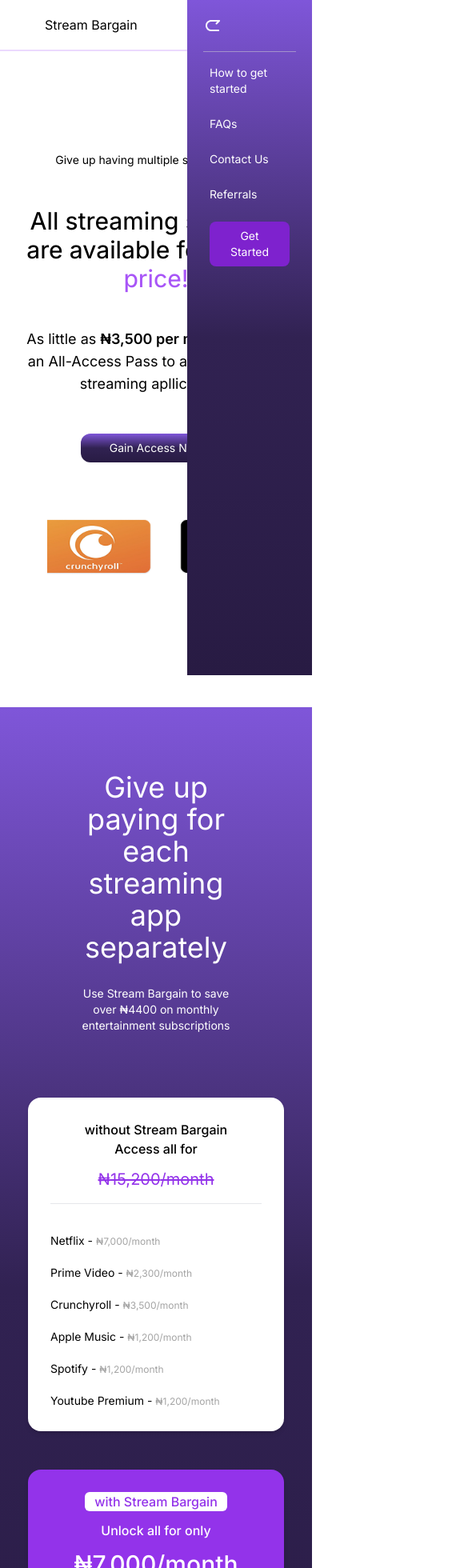
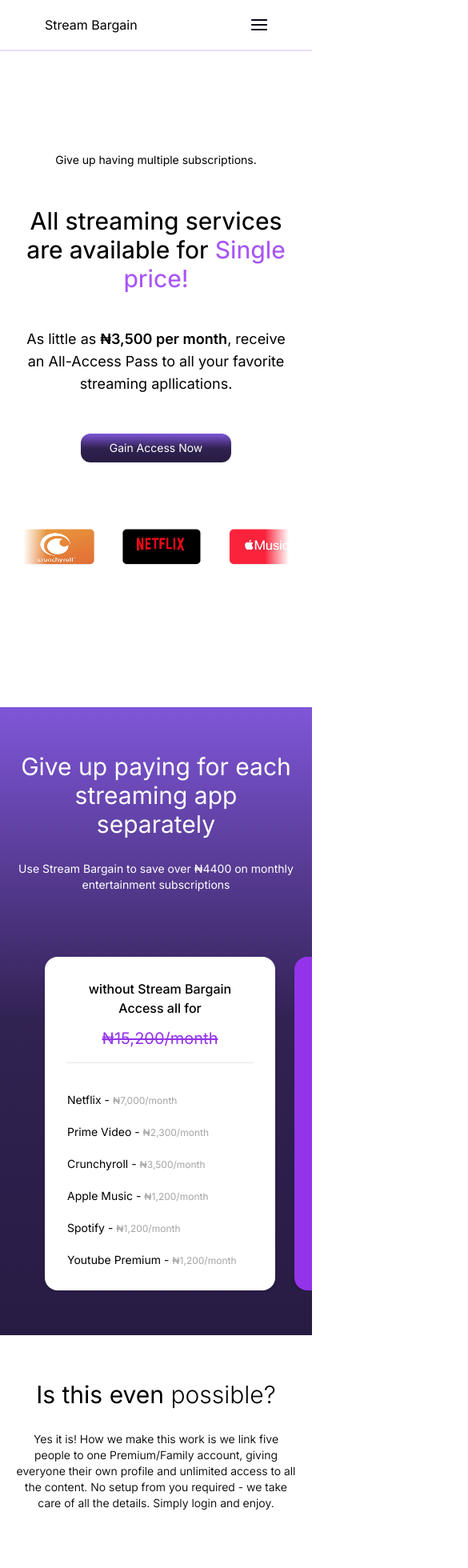
Before and after one commit to Promzy004/Bargain-project, a React (Vite) app: page / in a window 390 px wide. Shown: the top 1960 px of the page at 80% size, 585 px wide, since content can reach past the window. Built offline with nearby package versions, Linux system fonts and the light colour scheme.

Commit message:
paying cards adjusted for mobile view

```diff
--- a/src/components/cards/paycards.jsx
+++ b/src/components/cards/paycards.jsx
@@ -37,7 +37,7 @@
     ]
 
     return(
-        <div className="bg-white h-[417px] shadow-md rounded-2xl p-7 w-80 flex flex-col gap-4">
+        <div className="bg-white h-[417px] shadow-md rounded-2xl p-7 md:w-80 w-72 flex flex-col gap-4">
             <div className="w-full flex flex-col justify-center text-center gap-3 px-6">
                 <div>
                     <p className="font-medium">without Stream Bargain</p>
@@ -62,7 +62,7 @@
 export function SecondCard() {
 
     return(
-        <div className="bg-purple-600 h-[417px] shadow-md rounded-2xl p-7 w-80 flex flex-col gap-4">
+        <div className="bg-purple-600 h-[417px] shadow-md rounded-2xl p-7 md:w-80 w-72 flex flex-col gap-4">
             <div className="w-full flex flex-col justify-center text-center gap-3 px-6 text-white">
                 <div className="flex flex-col gap-3 items-center justify-center">
                     <p className="font-medium bg-white text-purple-600 rounded-md px-3">with Stream Bargain</p>
--- a/src/components/header.jsx
+++ b/src/components/header.jsx
@@ -2,13 +2,12 @@
 import { Link } from "react-router-dom";
 import ham_menu from '../assets/images/ham-menu.png'
 import ham_cacel from "../assets/images/close-ham-menu.png"
-import { motion } from "framer-motion";
+import { AnimatePresence, motion } from "framer-motion";
 
 const Header = () => {
 
     const [border, setborder] = useState(false);
     const [nav, setNav] = useState(false)
-    console.log(nav)
 
     useEffect(() => {
 
@@ -19,16 +18,18 @@
                 setborder(false);
             }
         }
-
         window.addEventListener('scroll', handleScroll)
 
-        return () => window.removeEventListener('scroll', handleScroll)
+
+        return () => {
+            window.removeEventListener('scroll', handleScroll)
+        }
     },)
 
     return (
         <header className={border ? 'header shadow-md z-50': 'header'}>
             <Link to=''>Stream Bargain</Link>
-            <nav className={`nav-style ${nav ? 'hidden' : 'flex'}`}>
+                <nav className='nav-desktop'>
                     <button className="md:hidden w-full py-5 border-b-[1px] border-neutral-300/50">
                         <img src={ham_cacel} alt="" className="active:bg-purple-300" onClick={() => setNav(!nav)} />
                     </button>
@@ -40,7 +41,28 @@
                         <button className="px-4 py-2 rounded-lg bg-purple-700 hover:bg-purple-500 text-white duration-500 w-full">Get Started</button>
                     </Link>
                 </nav>
-            <button className="md:hidden active:bg-neutral-200" onClick={() => setNav(!nav)}>
+                <AnimatePresence>
+                    {nav && (
+                            <motion.nav
+                                    initial={{ x: "100vw", opacity: 0 }}
+                                    animate={{ x: 0, opacity: 1 }}
+                                    exit={{ x: "100vw", opacity: 0 }}
+                                    transition={{ duration: 0.5, ease: "easeOut" }}
+                                className={`nav-mobile`}>
+                                <button className="md:hidden w-full py-5 border-b-[1px] border-neutral-300/50">
+                                    <img src={ham_cacel} alt="" className="active:bg-purple-300" onClick={() => setNav(false)} />
+                                </button>
+                                <Link to='#scroll' className="link">How to get started</Link>
+                                <Link to='' className="link">FAQs</Link>
+                                <Link to='' className="link">Contact Us</Link>
+                                <Link to='' className="link">Referrals</Link>
+                                <Link to='' className="link md:w-auto w-full">
+                                    <button className="px-4 py-2 rounded-lg bg-purple-700 hover:bg-purple-500 text-white duration-500 w-full">Get Started</button>
+                                </Link>
+                            </motion.nav>
+                    )}
+                </AnimatePresence>
+            <button className="md:hidden active:bg-neutral-200" onClick={() => setNav(true)}>
                 <img src={ham_menu} alt=""/>
             </button>
         </header>
--- a/src/components/headings.jsx
+++ b/src/components/headings.jsx
@@ -2,7 +2,7 @@
     return (
         <div className="flex flex-col gap-7">
             <h2 className="text-3xl">{title1} <span className="font-light">{title2}</span></h2>
-            <p className="font-[350]">{text}</p>
+            <p className="font-[350] md:text-base text-sm">{text}</p>
         </div>
     );
 }
--- a/src/index.css
+++ b/src/index.css
@@ -14,6 +14,7 @@
     }
 }
 
+/*  =====================================================================================header styling */
 .header{
     @apply
     w-full
@@ -26,7 +27,7 @@
     lg:px-20
     md:px-12
     sm:px-20
-    sm:border-none
+    md:border-none
     border-b-2
     border-purple-300/50
     px-14
@@ -36,28 +37,36 @@
     top-0
 }
 
-.nav-style{
+
+/*  =====================================================================================navbar for desktop */
+.nav-desktop{
     @apply
     md:flex
-    md:flex-row
-    md:text-black
-    md:relative
-    md:bg-gradient-to-t
-    md:from-transparent
-    md:to-transparent
+    flex-row
+    text-black
+    relative
     lg:gap-5
-    md:w-auto
-    md:h-auto
-    md:px-0
-    md:top-0
+    px-0
     gap-2
-    md:items-center
+    items-center
+    text-sm
+    z-50
+    hidden
+}
+
+/*  =====================================================================================navbar for mobile view */
+
+.nav-mobile{
+    @apply
+    md:hidden
+    gap-2
     bg-gradient-to-t
     from-custompurple1
     via-custompurple2
     to-custompurple3
     text-sm
     absolute
+    flex
     flex-col
     right-0
     w-2/5
@@ -70,6 +79,8 @@
 }
 
 
+/*  =====================================================================================navbar links */
+
 .link{
     @apply
     p-2
@@ -77,6 +88,9 @@
     hover:text-neutral-400
     duration-300
 }
+
+
+/*  =====================================================================================seemless loop for hero page(used css) */
 
 .container{
     margin-inline: auto;
@@ -96,6 +110,7 @@
     left: 0;
     height: 100%;
     width: 30px;
+    z-index: 1;
     background: linear-gradient(to right, rgb(255, 255, 255) 0%, rgba(255, 255, 255, 0) 100%);
 }
 
@@ -111,7 +126,6 @@
 
 .container > img {
     width: 150px;
-    border-radius: 6px;
     position: absolute;
     left: calc(150px * 6);
     animation-name: scroll-left;
@@ -119,6 +133,17 @@
     animation-timing-function: linear;
     animation-iteration-count: infinite;
     animation-play-state: running;
+}
+
+@media screen and (max-width: 768px){
+    .container > img {
+        width: 100px;
+        left: calc(100px * 6);
+    }
+
+    .container{
+        width: 85%;
+    }
 }
 
 
--- a/src/pages/home.jsx
+++ b/src/pages/home.jsx
@@ -80,7 +80,8 @@
 
     useEffect(() => {
         const interval = setTimeout(() => {
-            setIndex(prev => (prev < testimonial_data.length -2 ? prev + 2 : 0))
+            setIndex(prev => (prev < testimonial_data.length - 2 ? prev + 2 : 0))
+            console.log(index)
         }, 6000)
 
         return () => clearTimeout(interval);
@@ -116,22 +117,26 @@
                 </div>
             </section>
 
-            <section id="scroll" className="w-full bg-custom-gradient flex flex-col gap-20 items-center justify-center px-20 py-20 text-center">
-                <div className="lg:w-2/4 sm:w-3/4 w-5/6 text-white flex flex-col gap-7">
-                    <h3 className="text-4xl">Give up paying for each streaming app separately</h3>
+            <section id="scroll" className="w-full bg-custom-gradient flex flex-col gap-20 items-center justify-center md:px-20 md:py-20 py-14 text-center">
+                <div className="lg:w-2/4 sm:w-3/4 px-5 text-white flex flex-col gap-7">
+                    <h3 className="md:text-4xl text-3xl">Give up paying for each streaming app separately</h3>
                     <p className="text-sm">Use Stream Bargain to save over {"\u20A6"}4400 on monthly entertainment subscriptions</p>
                 </div>
-                <div className="flex md:flex-row flex-col gap-12">
+                <div className="md:pl-0 px-14 grid grid-cols-[1fr_1fr] overflow-auto md:w-auto w-full gap-6">
                     <FirstCard />
                     <SecondCard />
                 </div>
             </section>
 
-            <section id="scroll" className="w-full flex flex-col gap-20 items-center justify-center px-56 py-20 text-center">
-                <Headings title1={headings[0]['title1']} title2={headings[0]['title2']} text={headings[0]['text']} />
-                <div className="flex flex-col gap-11">
-                    <Headings title1={headings[1]['title1']} title2={headings[1]['title2']} text={headings[1]['text']} />
-                    <div className="w-full justify-center flex gap-12 mb-6">
+            <section id="scroll" className="w-full flex flex-col gap-20 items-center justify-center md:px-20 md:py-20 py-14 text-center">
+                <div className="px-5">
+                    <Headings title1={headings[0]['title1']} title2={headings[0]['title2']} text={headings[0]['text']} />
+                </div>
+                <div className="flex w-full flex-col gap-11">
+                    <div className="px-5">
+                        <Headings title1={headings[1]['title1']} title2={headings[1]['title2']} text={headings[1]['text']} />
+                    </div>
+                    <div className="md:w-auto px-14 w-full overflow-x-auto grid grid-cols-[1fr_1fr_1fr] gap-6">
                         <StarterCard />
                         <StarterCard />
                         <StarterCard />
@@ -140,7 +145,7 @@
                 </div>
             </section>
 
-            <section id="scroll" className="w-full bg-custom-gradient flex flex-col gap-20 items-center justify-center py-20 text-center">
+            {/* <section id="scroll" className="w-full bg-custom-gradient flex flex-col gap-20 items-center justify-center py-20 text-center">
                 <div className="w-full px-56">
                     <Heading2 title={heading2[0]['title']} desc={heading2[0]['desc']} />
                 </div>
@@ -171,7 +176,7 @@
 
             <section id="scroll" className="w-full px-56 flex flex-col gap-20 items-center justify-center py-20 text-center">
                 <Heading2 color="text-black" title={heading2[3]['title']} desc={heading2[3]['desc']} style='text-purple-200 text-bold' />
-            </section>
+            </section> */}
 
         </div>
     );
```
Lines whose indentation alone changed are shown as unchanged.
